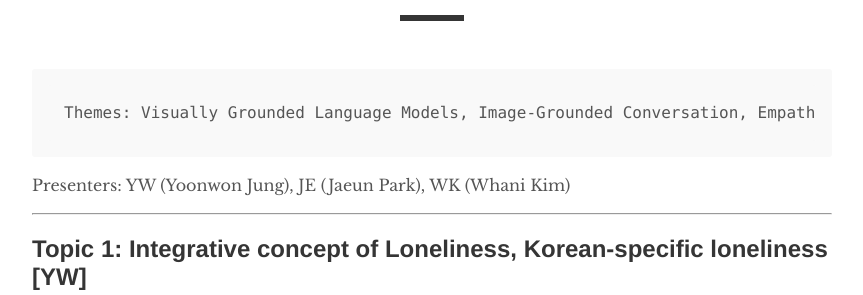
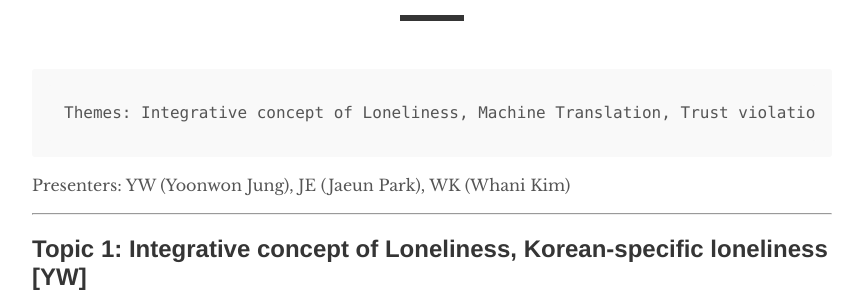
Before and after one commit to humanfactorspsych/blog, a Jekyll site: the page built from _posts/2020-09-28-study.md, in a window 1280 px wide and 900 px high. Shown: the part 248-543 px from the top of the window, without its empty margins (208-1071 px from the left). Built offline with Jekyll 4.4.1, drawn with Linux system fonts in a browser that asks for light colours.

Commit message:
Update 2020-09-28-study.md

```diff
--- a/_posts/2020-09-28-study.md
+++ b/_posts/2020-09-28-study.md
@@ -4,7 +4,7 @@ title: "Sep 28th Journal Club"
 author: "Soomin Cho (soominc3@illinois.edu)"
 ---
 
-    Themes: Visually Grounded Language Models, Image-Grounded Conversation, Empathy Expressed In Text
+    Themes: Integrative concept of Loneliness, Machine Translation, Trust violation, HRI
 
 Presenters: YW (Yoonwon Jung), JE (Jaeun Park), WK (Whani Kim) <br>
 
```
